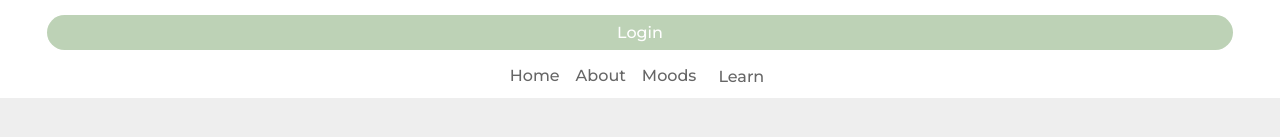
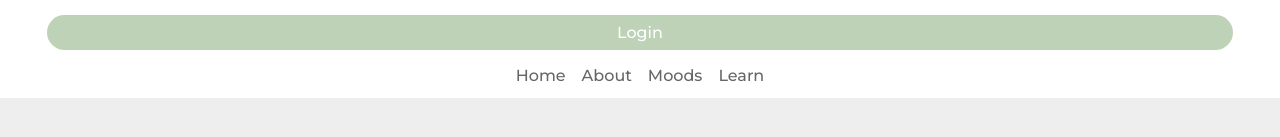
Before and after one commit to lilymtle/mood-compass, a React (Vite) app in the folder client/: page / in a window 1280 px wide. Shown: the part 165-302 px from the top of the page. Built offline with nearby package versions, Linux system fonts and the light colour scheme.

Commit message:
add spacings and font-size

```diff
--- a/client/src/components/NavBar/NavBar.scss
+++ b/client/src/components/NavBar/NavBar.scss
@@ -2,7 +2,8 @@
 @use "../../styles/partials/mixins" as *;
 
 .nav-bar {
-    padding: 0 1rem 1rem 1rem;
+    font-size: 1rem;
+    padding: 0 1rem;
 
     &__list {
         @include flex-box(flex, row);
@@ -34,7 +35,8 @@
     &__btn {
         @include btn(transparent, 1rem, $global-text);
         border: none;
-        padding-bottom: 0.5rem;
+        padding: 0;
+        margin-bottom: 0.5rem;
 
         &:hover {
             color: $pale-green;
```
